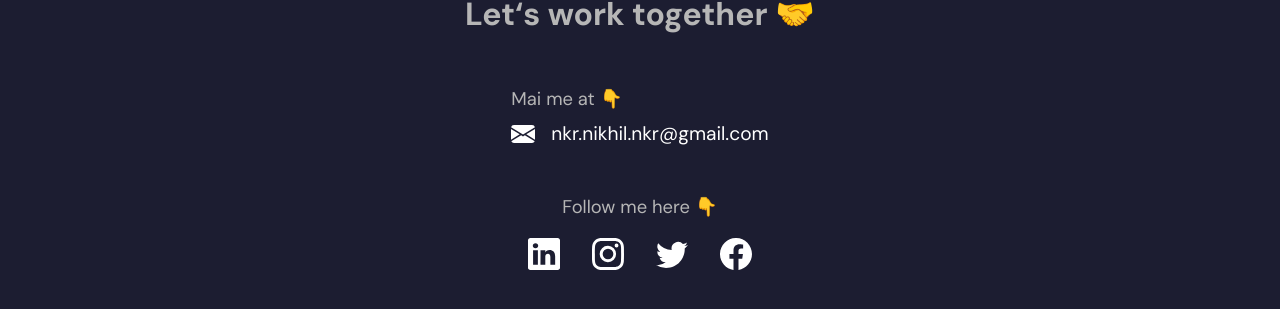
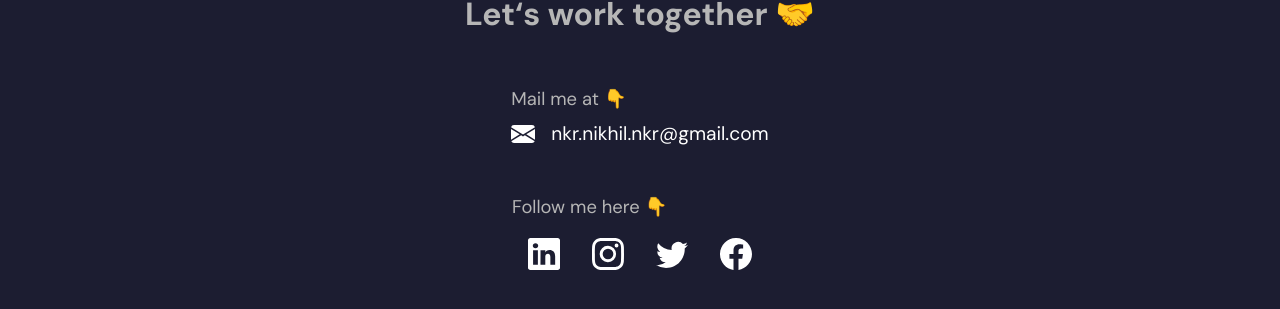
Before and after one commit to superchaindev/portfolio, a Next.js app: page / in a window 1280 px wide. Shown: the part 4381-4690 px from the top of the page. Built offline with nearby package versions, Linux system fonts and the light colour scheme.

Commit message:
ui updates and data changes

```diff
--- a/components/footer/index.js
+++ b/components/footer/index.js
@@ -8,7 +8,7 @@ const Footer = () => {
       <h2 className="head-text">Let&lsquo;s work together 🤝</h2>
 
       <div className="contact__info">
-        <p>Mai me at 👇</p>
+        <p>Mail me at 👇</p>
         <div className="email">
           <BsEnvelopeFill />
           <a
@@ -22,6 +22,7 @@ const Footer = () => {
 
       </div>
 
+      <div className="app__Social">
         <p>Follow me here 👇</p>
 
         <div className="app__social__links">
@@ -57,6 +58,8 @@ const Footer = () => {
             <BsFacebook />
           </a>
         </div>
+      </div>
+
     </>
   );
 };
--- a/styles/footer.scss
+++ b/styles/footer.scss
@@ -50,6 +50,12 @@
     }
   }
 
+  .app__Social {
+    display: flex;
+    flex-direction: column;
+    align-items: flex-start;
+    justify-content: center;
+
     .app__social__links {
       display: flex;
       flex-direction: row;
@@ -70,3 +76,4 @@
       }
     }
   }
+}
```
Also changed, not shown: 1 other file (tests, documents, lock files or other folders). Lines whose indentation alone changed are shown as unchanged.
